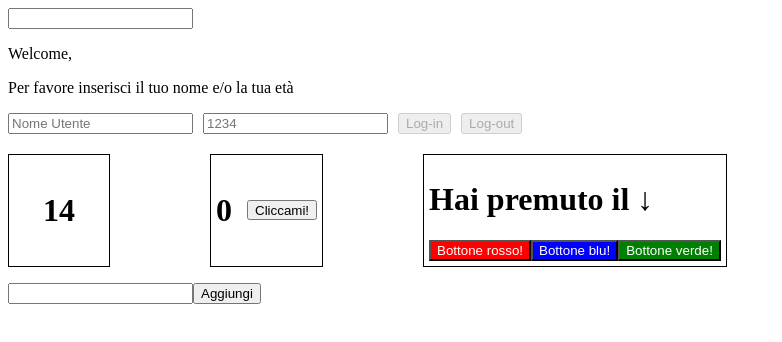
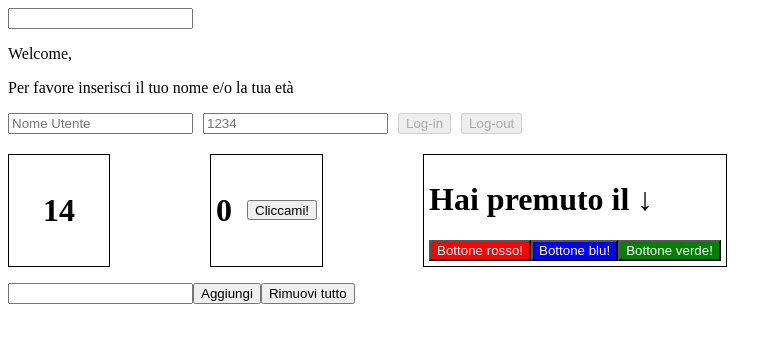
Before and after one commit to gabrimarch3/Esericizi-react, a React (Create React App) app in the folder esercizi-develhope/: page / in a window 1280 px wide. Shown: the top 342 px of the page, without its empty margins (0-782 px from the left). Built offline with nearby package versions, Linux system fonts and the light colour scheme.

Commit message:
added and completed ex.27

```diff
--- a/esercizi-develhope/src/components/TodoList.js
+++ b/esercizi-develhope/src/components/TodoList.js
@@ -13,6 +13,10 @@ const TodoList = () => {
     setValue("");
   };
 
+  const handleReset = () => {
+    setItem([]);
+  }
+
   return (
     <div>
       <ul>
@@ -22,6 +26,7 @@ const TodoList = () => {
       </ul>
       <input type="text" name="todoItem" value={value} onChange={handleValue} />
       <button onClick={handleTodoList}>Aggiungi</button>
+      <button onClick={handleReset}>Rimuovi tutto</button>
     </div>
   );
 };
```
